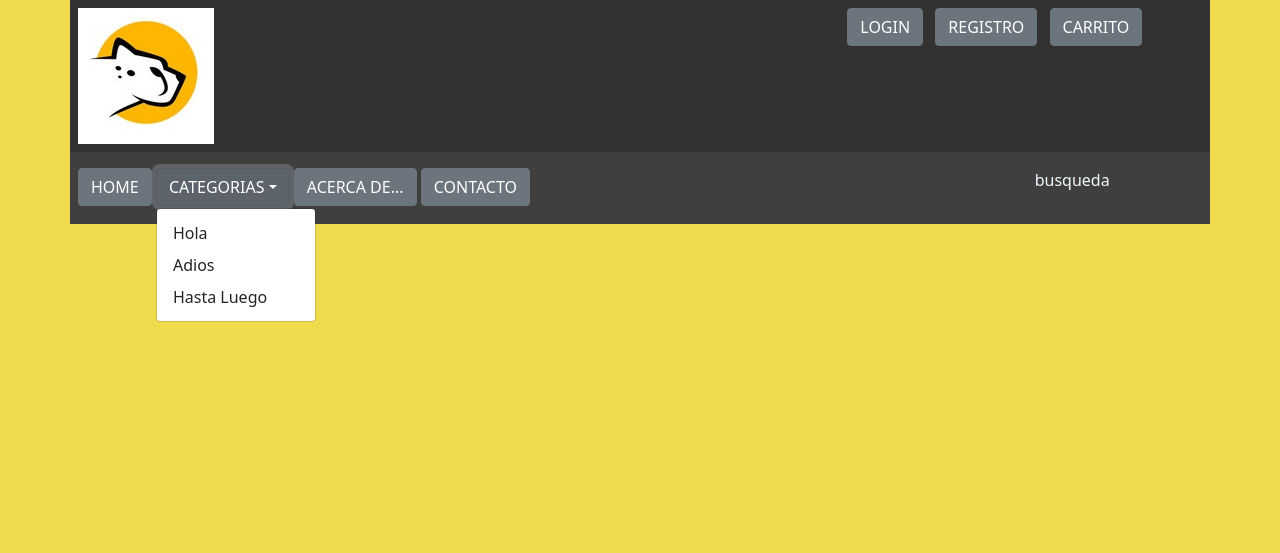
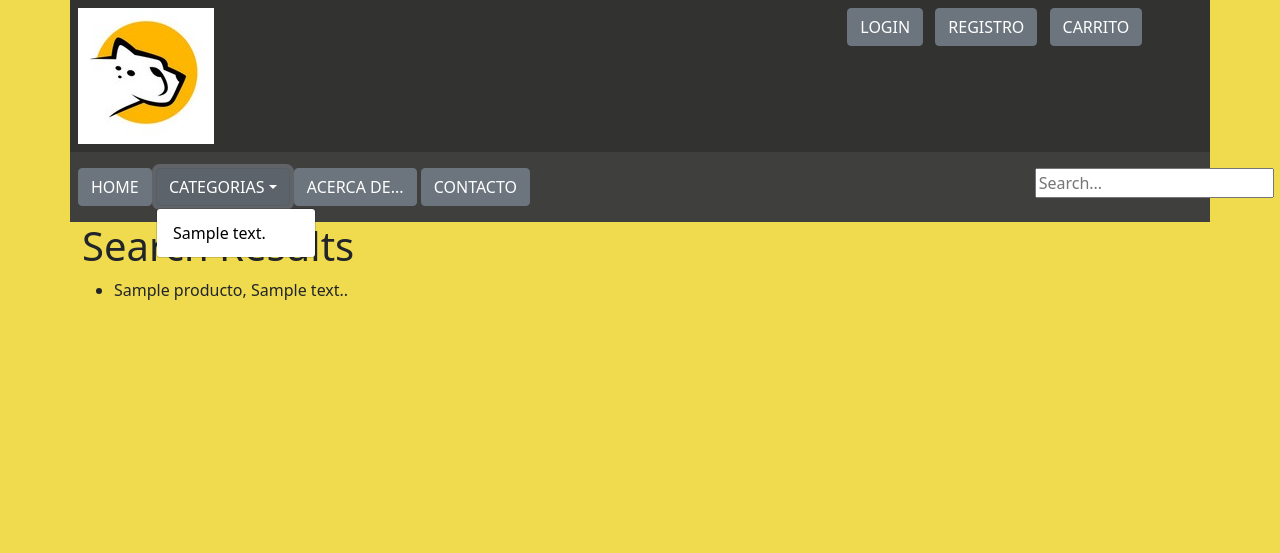
Before and after one commit to johnjohnpixel/JAGUARETE_KAA, a Django app: page /miSitio/resultado_busqueda/ in a window 1280 px wide, after a click on "CATEGORIAS". Shown: the top 553 px of the page. Run offline with Django 3.2, Linux system fonts and the light colour scheme; tables that the repository leaves empty hold one stand-in row (values such as "Sample post").

Commit message:
puliendo funcionalidades

```diff
--- a/JAGUARETE_KAA/JAGUARETE_KAA/settings.py
+++ b/JAGUARETE_KAA/JAGUARETE_KAA/settings.py
@@ -65,6 +65,7 @@ TEMPLATES = [
                 'django.template.context_processors.request',
                 'django.contrib.auth.context_processors.auth',
                 'django.contrib.messages.context_processors.messages',
+                'miSitio.context_processors.add_variable_to_context',
             ],
             'libraries':{
                     'templatetags':  'miSitio.templatetags.has_group',
--- a/JAGUARETE_KAA/miSitio/admin.py
+++ b/JAGUARETE_KAA/miSitio/admin.py
@@ -3,6 +3,10 @@ from .models import Categoria, Producto, Carrito
 
 # Register your models here..
 
+
+class ProductoAdmin(admin.ModelAdmin):
+    list_display = ('titulo','imagen','descripcion','precio','categoria')
+
 admin.site.register(Categoria)
-admin.site.register(Producto)
+admin.site.register(Producto, ProductoAdmin)
 admin.site.register(Carrito)
--- /dev/null
+++ b/JAGUARETE_KAA/miSitio/context_processors.py
@@ -0,0 +1,10 @@
+from .models import Categoria
+from django.utils.html import escape, strip_tags
+
+def add_variable_to_context(request):
+    categorias = Categoria.objects.select_related().all().values_list('descripcion')
+    categoria = Categoria.descripcion
+    return {
+        "categorias": categorias,
+        "categoria": categoria
+    }
--- a/JAGUARETE_KAA/miSitio/models.py
+++ b/JAGUARETE_KAA/miSitio/models.py
@@ -11,6 +11,8 @@ class Categoria(models.Model):
     def __str__(self):
         return f"Categoria #{self.id}: {self.descripcion}."
 
+    def __repr__(self):
+        return "\n".join([self.descripcion])
 
 class Producto(models.Model):
     titulo = models.CharField(max_length=64)
@@ -19,7 +21,8 @@ class Producto(models.Model):
     precio = models.DecimalField(max_digits=64, decimal_places=2)
     categoria = models.ForeignKey(
         Categoria, on_delete=models.CASCADE, related_name="categoria")
-
+    class Meta:
+      verbose_name_plural = "productos"
     def __str__(self):
         return f'El Producto #{self.id}, {self.titulo}, se describe como {self.descripcion}, pertenece a la categoria {self.categoria} y tiene un precio de ${self.precio}.'
 
--- a/JAGUARETE_KAA/miSitio/static/CSS/styles.css
+++ b/JAGUARETE_KAA/miSitio/static/CSS/styles.css
@@ -39,6 +39,10 @@ background-color:#f0db4f;
     color: aliceblue;
 }
 
+.categoria_label{
+    color: black;
+
+}
 #footer {
     background-color:#3f3f3e;
     color: aliceblue;
--- a/JAGUARETE_KAA/miSitio/templates/misitio/index.html
+++ b/JAGUARETE_KAA/miSitio/templates/misitio/index.html
@@ -5,7 +5,7 @@
     <div class="row justify-content-center align-items-center my-3">
         {% for producto in productos|slice:":3" %}
         <div class="cuadro_producto col-3 vw-10 vh-10 d-flex flex-column justify-content-center align-items-center">
-            {{producto.titulo}}
+            <h3>{{producto.titulo}}</h3>
             <img class="img-fluid w-50" src="{{producto.imagen.url}}" alt="imagen">
             <a class="btn btn-secondary"href="{% url 'miSitio:producto' producto.id %}">Ver Detalle</a>
         </div>
--- a/JAGUARETE_KAA/miSitio/templates/misitio/layout.html
+++ b/JAGUARETE_KAA/miSitio/templates/misitio/layout.html
@@ -43,9 +43,9 @@
                     <div class="btn-group">
                         <button type="button" class="btn btn-secondary dropdown-toggle" data-bs-toggle="dropdown" aria-expanded="false">CATEGORIAS</button>
                         <ul class="dropdown-menu">
-                            <li><a class="dropdown-item" href="">Hola</a></li>
-                            <li><a class="dropdown-item"  href="">Adios</a></li>
-                            <li><a class="dropdown-item"  href="">Hasta Luego</a></li>
+                            {% for categoria in categorias %}
+                            <li class ="categoria_label"><a class="dropdown-item categoria_label" href="{% url 'miSitio:resultado_busqueda'   %}?q={{ categoria | urlencode}} ">{{categoria|cut:"'"|cut:","|cut:"("|cut:")"}}</a></li>
+                            {% endfor %}
                         </ul>
                     </div>
                     <a class="btn btn-secondary"href="{% url 'miSitio:acerca_de' %}">ACERCA DE...</a>
@@ -58,7 +58,9 @@
                     {% endif %}
                 </div>
                 <div class="col-2">
-                    <p>busqueda</p>
+                    <form action="{% url 'miSitio:resultado_busqueda' %}" method="get">
+                        <input name="q" type="text" placeholder="Search...">
+                    </form>
                 </div>
     </nav>
     {% block content %}
--- a/JAGUARETE_KAA/miSitio/templates/misitio/resultado_busqueda.html
+++ b/JAGUARETE_KAA/miSitio/templates/misitio/resultado_busqueda.html
@@ -2,6 +2,13 @@
 
 {% block content %}
 <div class="container mb-5">
-
+    <h1>Search Results</h1>
+    <ul>
+        {% for producto in productos %}
+        <li>
+            {{ producto.titulo }}, {{ producto.descripcion }}.
+        </li>
+        {% endfor %}
+    </ul>
 </div>
 {% endblock %}
--- a/JAGUARETE_KAA/miSitio/views.py
+++ b/JAGUARETE_KAA/miSitio/views.py
@@ -1,5 +1,6 @@
 from django.shortcuts import render, get_object_or_404
 from django.contrib.auth.decorators import login_required
+from django.db.models import Q
 from django.http import HttpResponse, HttpResponseRedirect
 from django.urls import reverse
 from django import forms
@@ -10,8 +11,10 @@ from .forms import FormProductoCRUD
 
 def index(request):
     productos = Producto.objects.all()
+    categoriax = Categoria.objects.all()
     return render(request, "misitio/index.html",{
         "productos": productos,
+        "categoriax": categoriax,
     })
 
 def carrito(request):
@@ -54,7 +57,15 @@ def producto(request,producto_id):
     )
 
 def resultado_busqueda(request):
-    return render(request, "misitio/resultado_busqueda.html")
+    productos = Producto.objects.all()
+    query = request.GET.get("q")
+    if query and query != '':
+        productos = Producto.objects.filter(Q(titulo__icontains=query) | Q(categoria__descripcion__icontains=query))
+    else:
+        productos = Producto.objects.all()
+    return render(request, "misitio/resultado_busqueda.html",{
+        "productos": productos,
+    })
 
 @login_required
 def añadir_producto(request):
```
